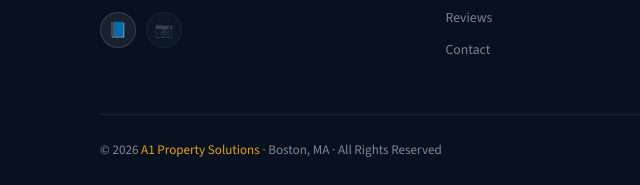
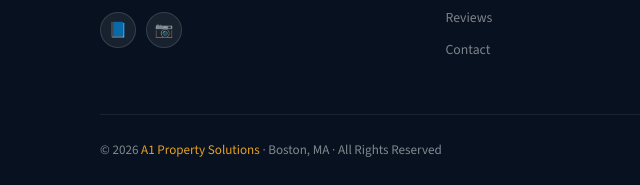
Before and after one commit to a1prosolutionsma/a1propertysolutions, a plain HTML site: page reviews.html in a window 1280 px wide. Shown: the part 2941-3126 px from the top of the page, 0-640 px from the left. Drawn offline with nearby package versions, Linux system fonts and the light colour scheme.

Commit message:
Update reviews.html

```diff
--- a/reviews.html
+++ b/reviews.html
@@ -294,7 +294,7 @@
 
   <footer>
     <div class="ft-grid">
-      <div class="ft-brand"><div class="logo">A1 <span>Property</span> Solutions</div><p>Reliable property maintenance, handyman repairs, and yard cleanup across Greater Boston.</p><div class="ft-social"><a href="https://www.facebook.com/profile.php?id=61572055553393" target="_blank" rel="noopener" class="soc-btn" aria-label="Facebook">📘</a><a href="#" target="_blank" rel="noopener" class="soc-btn" aria-label="Instagram" style="opacity:0.4;pointer-events:none" title="Coming soon">📷</a></div></div>
+      <div class="ft-brand"><div class="logo">A1 <span>Property</span> Solutions</div><p>Reliable property maintenance, handyman repairs, and yard cleanup across Greater Boston.</p><div class="ft-social"><a href="https://www.facebook.com/profile.php?id=61572055553393" target="_blank" rel="noopener" class="soc-btn" aria-label="Facebook">📘</a><a href="https://www.instagram.com/a1prosolutions?igsh=MWhndnA4NDRhMHc1dw%3D%3D&utm_source=qr" target="_blank" rel="noopener" class="soc-btn" aria-label="Instagram">📷</a></div></div>
       <div class="ft-col"><h4>Pages</h4><a href="index.html">Home</a><a href="about.html">About Us</a><a href="pricing.html">Pricing</a><a href="reviews.html">Reviews</a><a href="contact.html">Contact</a></div>
       <div class="ft-col"><h4>Services</h4><a href="index.html#services">Yard Cleanup</a><a href="index.html#services">Handyman &amp; Repairs</a><a href="index.html#services">Property Maintenance</a><a href="index.html#services">HVAC/R Maintenance</a></div>
       <div class="ft-col"><h4>Contact</h4><a href="tel:6176026160">(617) 602-6160</a><a href="contact.html">Send a Message</a><div class="hrs">Mon–Fri: 5 AM – 7 PM<br>Sat: 5 AM – 3 PM</div></div>
```
